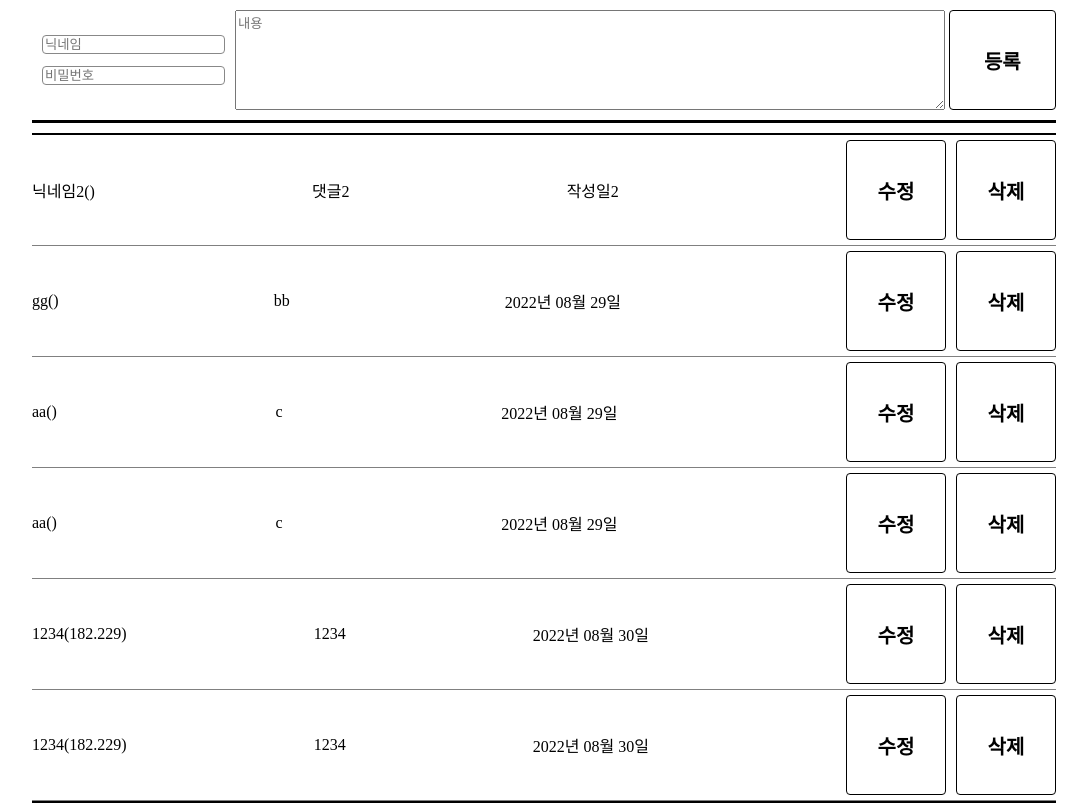
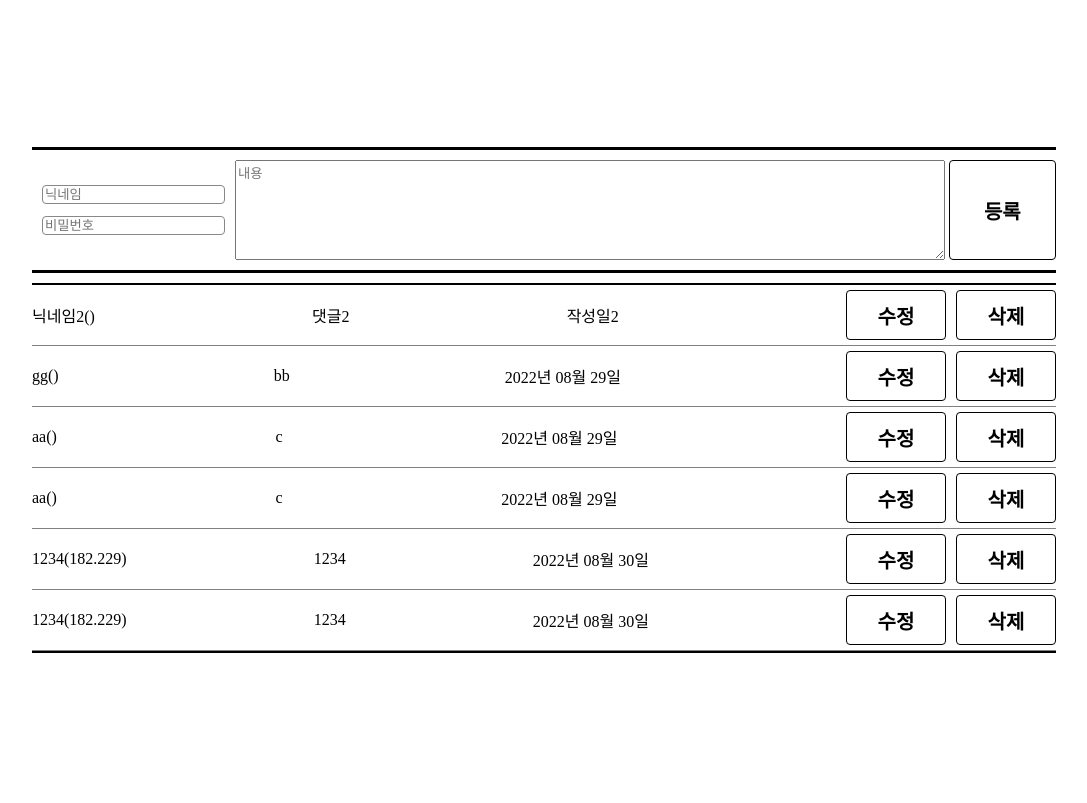
Before and after one commit to kwakhyun/anonymous-forum, a React (Create React App) app: page /comments/1 in a window 1280 px wide. Shown: the whole page, without its empty margins (96-1183 px from the left). Built offline with nearby package versions, Linux system fonts and the light colour scheme; no server answers; data requests are answered from the project's data file.

Commit message:
feat : 수정

```diff
--- a/db.json
+++ b/db.json
@@ -68,7 +68,7 @@
           "date": "2022년 08월 30일"
         },
         {
-          "id": "327a1d1e-9f5b-462d-9e10-103ea36264c0",
+          "id": "1708fa84-9edf-42e1-98db-e0d82eaae2e1",
           "ip": "182.229",
           "comment": "1234",
           "nickname": "1234",
--- a/src/components/comment/CommentCard.jsx
+++ b/src/components/comment/CommentCard.jsx
@@ -16,6 +16,7 @@ const CommentCard = ({ comment }) => {
       list: newList,
     });
     dispatch(deleteComment({ list: newList }));
+    setDeleteModalHide(false);
   };
 
   const [editFormHide, setEditFormHide] = useState(true);
@@ -77,7 +78,7 @@ const CommentCard = ({ comment }) => {
 const DivComment = styled.div`
   width: 100%;
   border: 1px solid black;
-  height: 100px;
+  height: 50px;
   display: flex;
   border: none;
   border-bottom: 1px solid grey;
```
